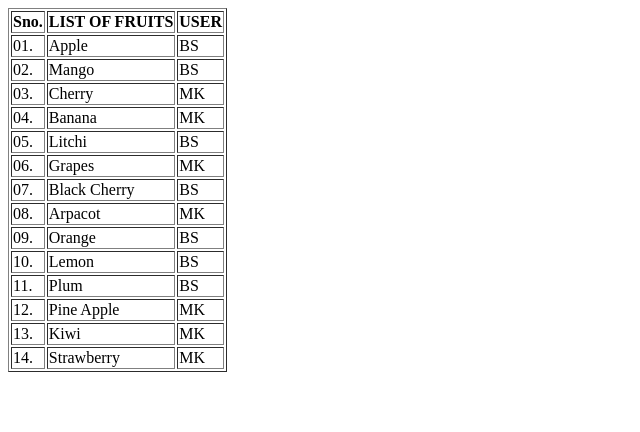
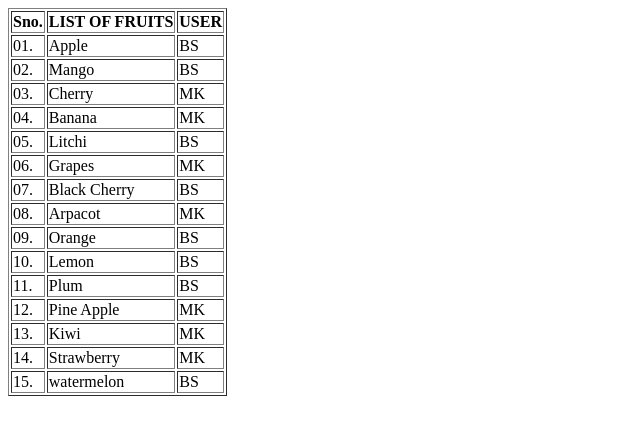
Before and after one commit to BeantGit/webapplication, a plain HTML site: page WebContent/index.html in a window 1280 px wide. Shown: the whole page, without its empty margins (0-640 px from the left). Drawn offline with Linux system fonts and the light colour scheme.

Commit message:
15 Water-Melon

```diff
--- a/WebContent/index.html
+++ b/WebContent/index.html
@@ -21,6 +21,7 @@
 	<tr><td>12.</td><td>Pine Apple</td><td>MK</td></tr>
 	<tr><td>13.</td><td>Kiwi</td><td>MK</td></tr>
 	<tr><td>14.</td><td>Strawberry</td><td>MK</td></tr>
+	<tr><td>15.</td><td>watermelon</td><td>BS</td></tr>
 
 </table>
 </body>
```
